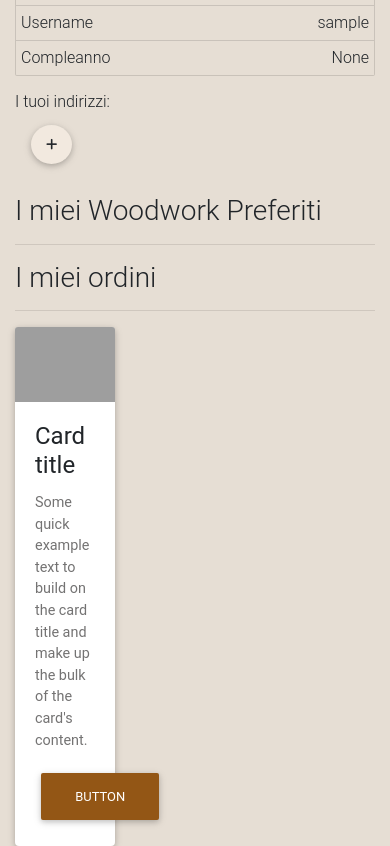
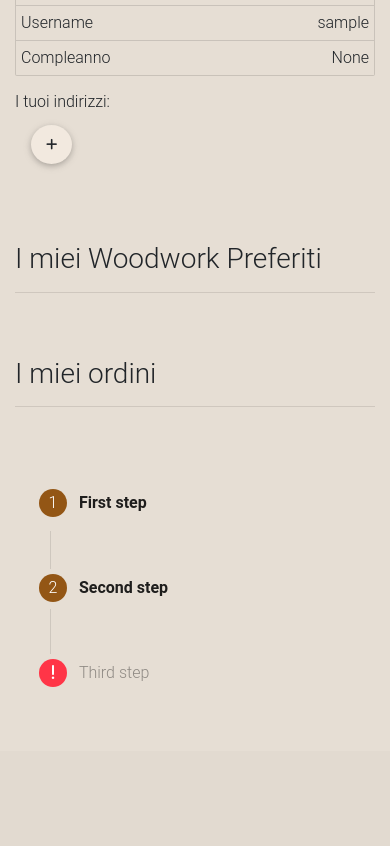
Before and after one commit to GabrieleGarlaschelli/woodpecker, a Django app: page /accounts/user in a window 390 px wide. Shown: the part 264-1110 px from the top of the page. After the commit the page ends 951 px from the top, so only its background shows below. Run offline with Django 3.2, Linux system fonts and the light colour scheme; the visitor is signed in with stand-in values (Sample User, id 1); data comes from the database, SQL or seed files in the repository; data that the repository does not hold is empty; some libraries are stand-ins or nearby versions; grey boxes are pictures that could not be loaded.

Commit message:
create orders

```diff
--- /dev/null
+++ b/accounts/templates/orders_section.html
@@ -0,0 +1,37 @@
+<!-- Horizontal Steppers -->
+<div class="row">
+  <div class="col-md-12">
+
+    <!-- Stepers Wrapper -->
+    <ul class="stepper stepper-horizontal">
+
+      <!-- First Step -->
+      <li class="completed">
+        <a href="#!">
+          <span class="circle">1</span>
+          <span class="label">First step</span>
+        </a>
+      </li>
+
+      <!-- Second Step -->
+      <li class="active">
+        <a href="#!">
+          <span class="circle">2</span>
+          <span class="label">Second step</span>
+        </a>
+      </li>
+
+      <!-- Third Step -->
+      <li class="warning">
+        <a href="#!">
+          <span class="circle"><i class="fas fa-exclamation"></i></span>
+          <span class="label">Third step</span>
+        </a>
+      </li>
+
+    </ul>
+    <!-- /.Stepers Wrapper -->
+
+  </div>
+</div>
+<!-- /.Horizontal Steppers -->
--- a/accounts/templates/user.html
+++ b/accounts/templates/user.html
@@ -151,7 +151,7 @@
         </div>
       </div>
     </div>
-    <div class="row">
+    <div class="row mt-5">
       <div class="col">
         <h3>I miei Woodwork Preferiti</h3>
         <hr />
@@ -164,7 +164,7 @@
       </div>
       {% endfor %}
     </div>
-    <div class="row">
+    <div class="row mt-5">
       <div class="col">
         <h3>I miei ordini</h3>
         <hr />
@@ -172,21 +172,7 @@
     </div>
     <div class="row">
       <div class="col">
-        <div class="card">
-          <img class="card-img-top" src="https://mdbootstrap.com/img/Photos/Others/images/43.jpg" alt="Card image cap">
-          <div class="card-body">
-            <h4 class="card-title"><a>Card title</a></h4>
-            <p class="card-text">
-              Some quick example text to build on the card title and make up the bulk of the card's
-              content.
-            </p>
-            <a href="#" class="btn btn-primary">Button</a>
-          </div>
-        </div>
-      </div>
-      <div class="col">
-      </div>
-      <div class="col">
+        {% include 'orders_section.html' with orders=orders %}
       </div>
     </div>
   </div>
--- a/accounts/views.py
+++ b/accounts/views.py
@@ -5,8 +5,8 @@ from django.utils.dateparse import parse_date
 from django.urls import reverse
 import datetime
 
-from .models import Address
-from .models import Customer
+from .models import Address, Customer
+from woodworks.models import Order
 
 def logout_view(request):
   logout(request)
@@ -14,13 +14,16 @@ def logout_view(request):
 
 @login_required
 def user_detail(request):
+  # TODO create customer on registration
   if Customer.objects.filter(user_id=request.user.id).count() == 0:
     customer = Customer.objects.create(user_id=request.user.id)
     customer.save()
 
   addresses = Address.objects.filter(customer__pk=request.user.customer.id)
+  orders = Order.objects.filter(customer__pk=request.user.customer.id)
   return render(request, 'user.html', {
-    "addresses": addresses
+    "addresses": addresses,
+    "orders": orders
   })
 
 @login_required
@@ -58,6 +61,7 @@ def update_address(request, address_id):
 
 @login_required
 def create_address(request):
+  # TODO create customer on registration
   if Customer.objects.filter(user_id=request.user.id).count() == 0:
     customer = Customer.objects.create(user_id=request.user.id)
     customer.save()
```
Also changed, not shown: woodworks/models.py (+31 -2 lines), README.md, accounts/migrations/0002_customuser_liked_woodworks.py (added), woodworks/migrations/0002_order.py (added).
